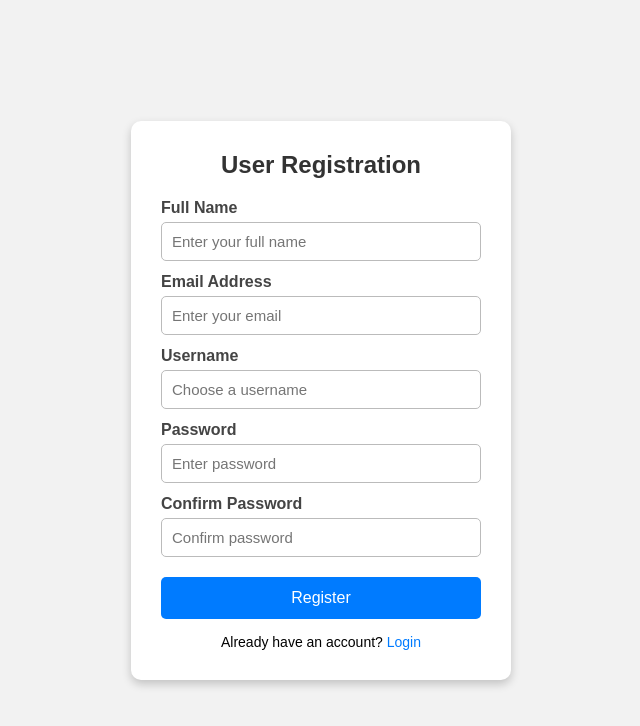
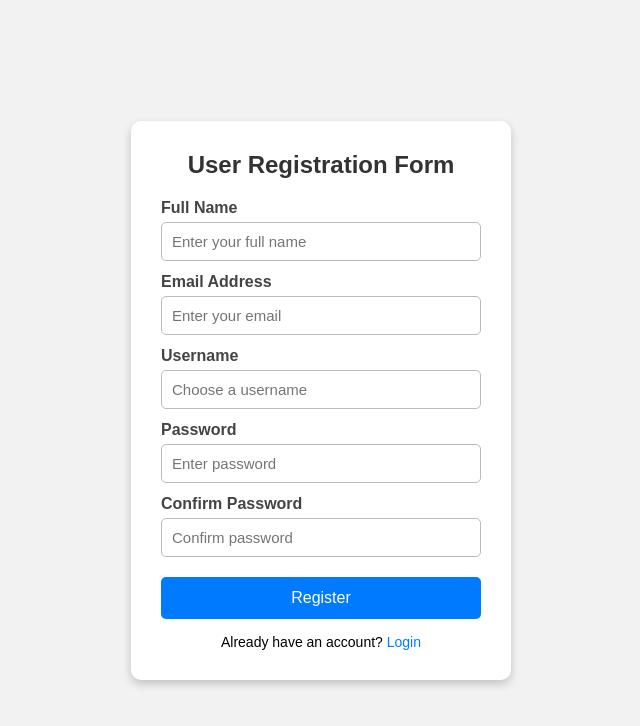
Before and after one commit to 25b65a0514-glitch/Regestration-form, a plain HTML site: page index.html in a window 1280 px wide. Shown: the whole page, without its empty margins (319-959 px from the left). Drawn offline with Linux system fonts and the light colour scheme.

Commit message:
modifies html file

```diff
--- a/index.html
+++ b/index.html
@@ -9,7 +9,7 @@
 <body>
 
     <div class="container">
-        <h2>User Registration</h2>
+        <h2>User Registration Form</h2>
 
         <form action="#" method="post">
             <label for="fullname">Full Name</label>
```
